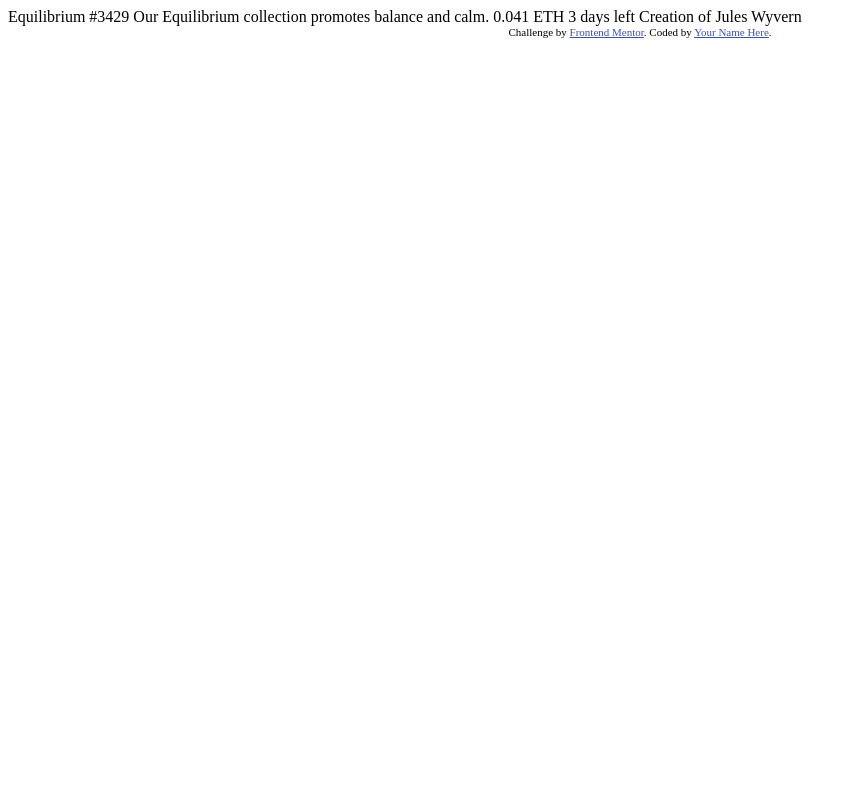
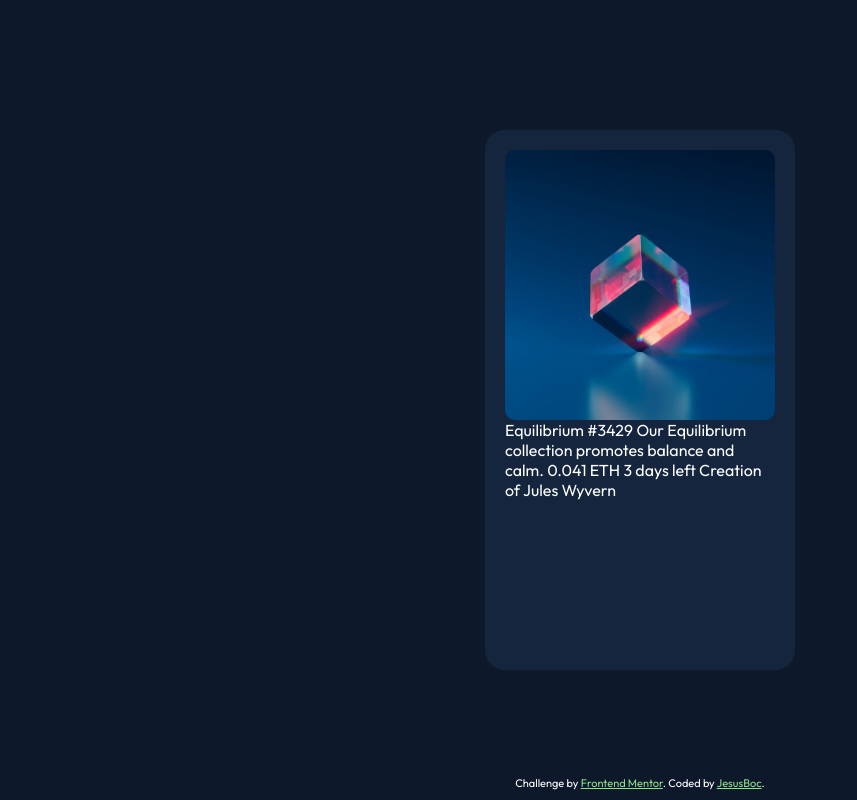
Before and after one commit to JesusBoc/frontend-challenge1, a plain HTML site: page index.html in a window 1280 px wide. Shown: the whole page, without its empty margins (0-857 px from the left). Drawn offline with Linux system fonts and the light colour scheme.

Commit message:
Some styles and markup added

```diff
--- a/index.html
+++ b/index.html
@@ -5,29 +5,39 @@
   <meta name="viewport" content="width=device-width, initial-scale=1.0"> <!-- displays site properly based on user's device -->
 
   <link rel="icon" type="image/png" sizes="32x32" href="./images/favicon-32x32.png">
+  <link rel="stylesheet" href="./styles.css">
+  <link rel="preconnect" href="https://fonts.googleapis.com">
+  <link rel="preconnect" href="https://fonts.gstatic.com" crossorigin>
+  <link href="https://fonts.googleapis.com/css2?family=Outfit:wght@300;400;600&display=swap" rel="stylesheet">
 
   <title>Frontend Mentor | NFT preview card component</title>
 
   <!-- Feel free to remove these styles or customise in your own stylesheet 👍 -->
   <style>
-    .attribution { font-size: 11px; text-align: center; }
-    .attribution a { color: hsl(228, 45%, 44%); }
+    .attribution { font-size: 11px; text-align: center; position: absolute; bottom: 10px; width: 100%;}
+    .attribution a { color: hsl(115, 58%, 71%); }
   </style>
 </head>
 <body>
+  <div class="card">
+    <div class="img-container">
+      <div class="cover">
+        <div class="view-icon"></div>
+      </div>
+    </div>
+    Equilibrium #3429
 
-  Equilibrium #3429
+    Our Equilibrium collection promotes balance and calm.
 
-  Our Equilibrium collection promotes balance and calm.
+    0.041 ETH
+    3 days left
 
-  0.041 ETH
-  3 days left
+    Creation of Jules Wyvern
 
-  Creation of Jules Wyvern
-
+  </div>
   <div class="attribution">
     Challenge by <a href="https://www.frontendmentor.io?ref=challenge" target="_blank">Frontend Mentor</a>.
-    Coded by <a href="#">Your Name Here</a>.
+    Coded by <a href="#">JesusBoc</a>.
   </div>
 </body>
 </html>
--- a/styles.css
+++ b/styles.css
@@ -0,0 +1,66 @@
+:root{
+    --soft-blue: hsl(215, 51%, 70%);
+    --cyan: hsl(178, 100%, 50%);
+    --main-bg: hsl(217, 54%, 11%);
+    --card-bg: hsl(216, 50%, 16%);
+    --line: hsl(215, 32%, 27%);
+    --white: hsl(0, 0%, 100%);
+}
+html{
+    font-family: Outfit, sans-serif;
+    color: var(--white);
+}
+body{
+    width: 100%;
+    height: 100vh;
+    background: var(--main-bg);
+    display: flex;
+    flex-direction: column;
+    justify-items: center;
+}
+*{
+    padding: 0;
+    margin: 0;
+    box-sizing: border-box;
+}
+.card{
+    width: 310px;
+    height: 540px;
+    margin: auto;
+    background-color: var(--card-bg);
+    padding: 20px;
+    border-radius: 20px;
+}
+.img-container{
+    border-radius: 10px;
+    width: 270px;
+    height: 270px;
+    background-image: url(./images/image-equilibrium.jpg);
+    background-size: cover;
+    background-repeat:no-repeat;
+}
+.cover{
+    width: 270px;
+    height: 270px;
+    border-radius: inherit;
+    position: relative;
+}
+.img-container:hover{
+    cursor: pointer;
+}
+.img-container:hover .cover{
+    background-color: hsla(178, 100%, 50%, 0.3);
+}
+.img-container:hover .view-icon{
+    visibility: visible;
+}
+.view-icon{
+    width: 48px;
+    height: 48px;
+    background-image: url(./images/icon-view.svg);
+    background-size: cover;
+    position: absolute;
+    left: calc(50% - 24px);
+    top: calc(135px - 24px);
+    visibility: hidden;
+}
```
